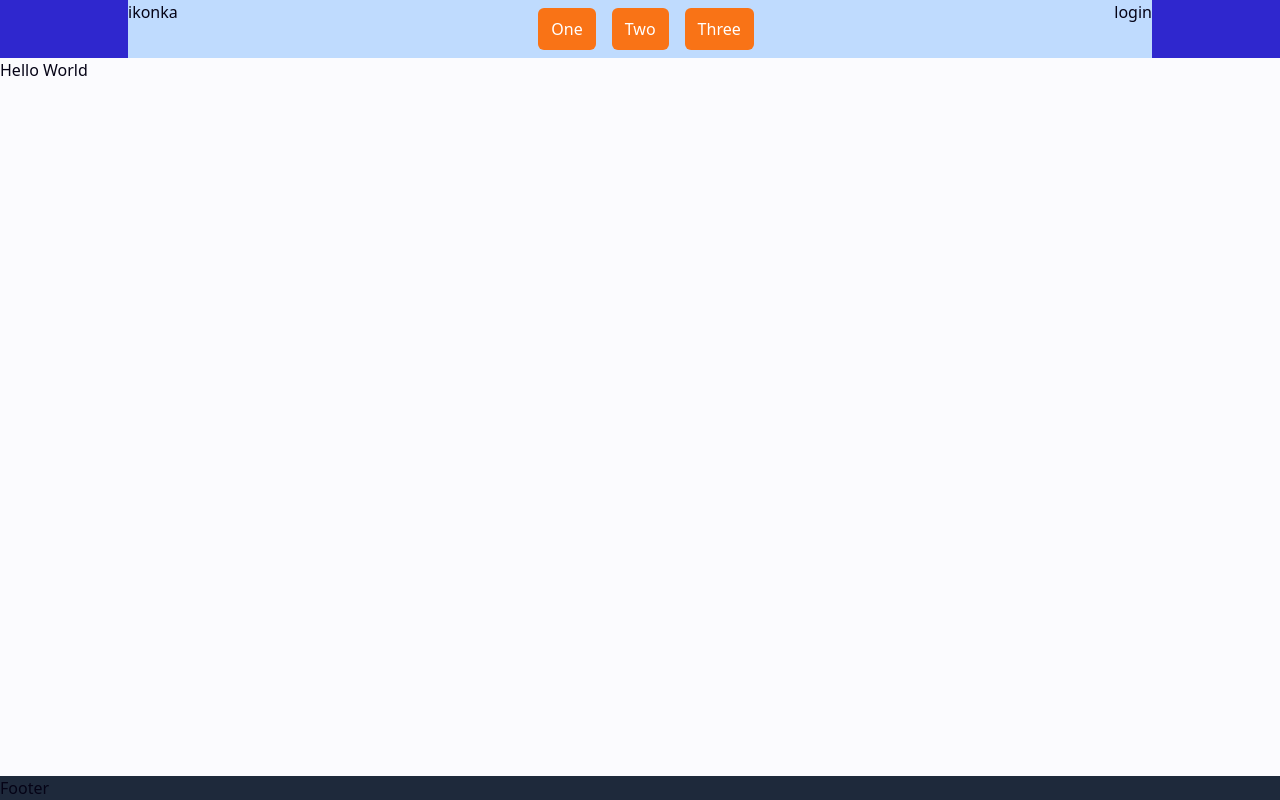
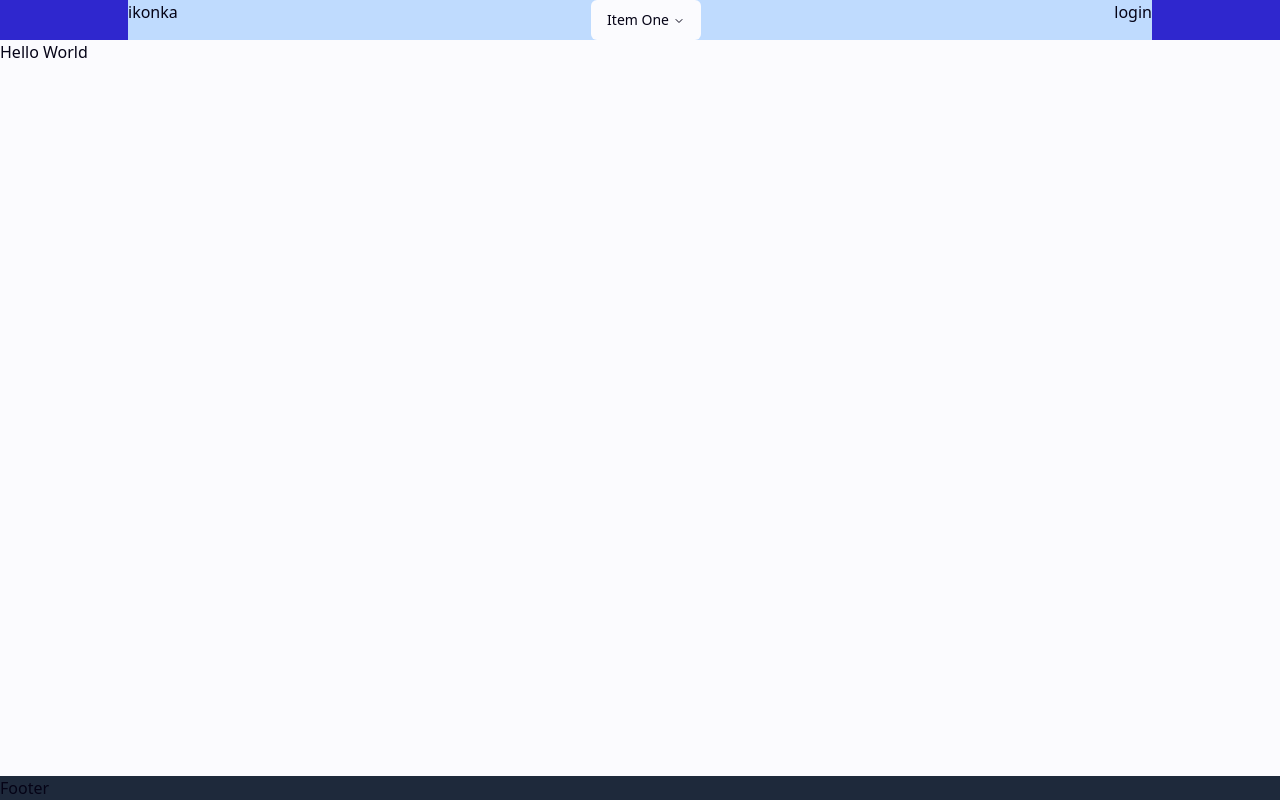
Before and after one commit to meroo893/HackAUBG-6.0, a Next.js app in the folder client/hack-aubg-6-0/: page / in a window 1280 px wide. Built offline with nearby package versions, Linux system fonts and the light colour scheme.

Commit message:
it works

```diff
--- a/client/hack-aubg-6-0/src/components/Navbar.tsx
+++ b/client/hack-aubg-6-0/src/components/Navbar.tsx
@@ -1,4 +1,16 @@
+'use client';
+
 import React from 'react';
+import {
+  NavigationMenu,
+  NavigationMenuContent,
+  NavigationMenuIndicator,
+  NavigationMenuItem,
+  NavigationMenuLink,
+  NavigationMenuList,
+  NavigationMenuTrigger,
+  NavigationMenuViewport,
+} from '@/components/ui/navigation-menu';
 
 export default function Navbar() {
   return (
@@ -6,18 +18,29 @@ export default function Navbar() {
       <div className="flex bg-blue-200 justify-between items-start w-4/5">
         <div>ikonka</div>
         <div className="flex flex-row">
-          <div className="flex px-3 py-2 border border-transparent rounded-md bg-orange-500 text-white cursor-pointer hover:bg-orange-600 m-2">
-            <h2>One</h2>
-          </div>
-          <div className="flex px-3 py-2 border border-transparent rounded-md bg-orange-500 text-white cursor-pointer hover:bg-orange-600 m-2">
-            <h2>Two</h2>
-          </div>
-          <div className="flex px-3 py-2 border border-transparent rounded-md bg-orange-500 text-white cursor-pointer hover:bg-orange-600 m-2">
-            <h2>Three</h2>
-          </div>
+          <NavigationMenu>
+            <NavigationMenuList>
+              <NavigationMenuItem>
+                <NavigationMenuTrigger>Item One</NavigationMenuTrigger>
+                <NavigationMenuContent>
+                  <NavigationMenuLink>Link</NavigationMenuLink>
+                </NavigationMenuContent>
+              </NavigationMenuItem>
+            </NavigationMenuList>
+          </NavigationMenu>
         </div>
         <div>login</div>
       </div>
     </div>
   );
 }
+
+// <div className="flex px-3 py-2 border border-transparent rounded-md bg-orange-500 text-white cursor-pointer hover:bg-orange-600 m-2">
+//   <h2>One</h2>
+// </div>
+// <div className="flex px-3 py-2 border border-transparent rounded-md bg-orange-500 text-white cursor-pointer hover:bg-orange-600 m-2">
+//   <h2>Two</h2>
+// </div>
+// <div className="flex px-3 py-2 border border-transparent rounded-md bg-orange-500 text-white cursor-pointer hover:bg-orange-600 m-2">
+//   <h2>Three</h2>
+// </div>
```
